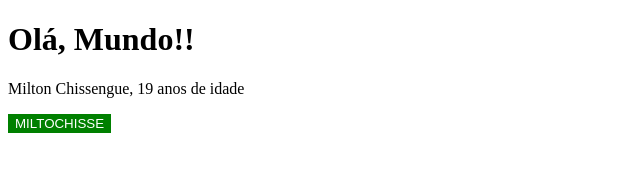
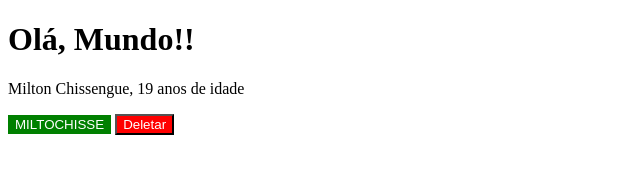
Before and after one commit to MiltonChissengu/OlaMundo, a plain HTML site: page site/index.html in a window 1280 px wide. Shown: the whole page, without its empty margins (0-640 px from the left). Drawn offline with Linux system fonts and the light colour scheme.

Commit message:
Add delete button

```diff
--- a/site/index.html
+++ b/site/index.html
@@ -13,6 +13,7 @@
     <p>Milton Chissengue, 19 anos de idade</p>
     <button style="background-color: green;border: 1px solid transparent;color: white;text-transform:Uppercase;"
         onclick="milto()">MiltoChisse</button>
+        <button style="background-color: red;color: white;">Deletar</button>
     <script>
         function milto() {
             alert("hello world")
```
